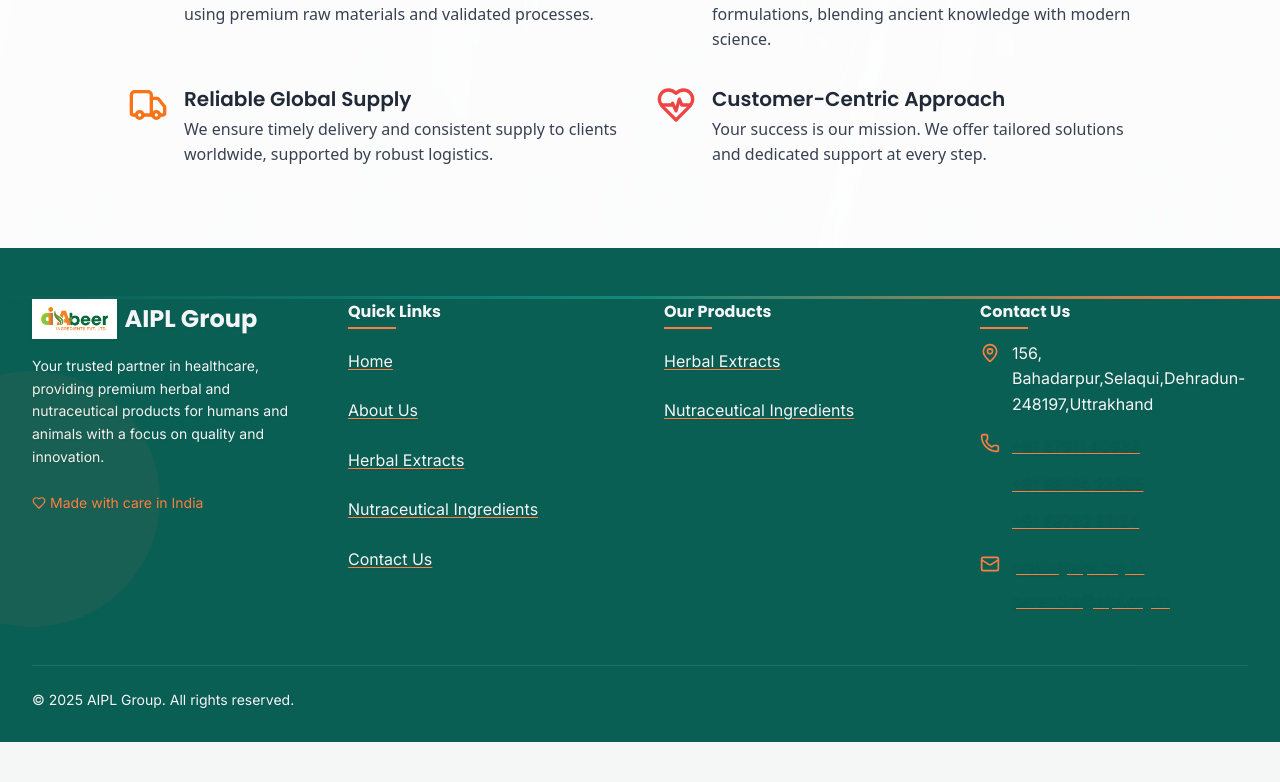
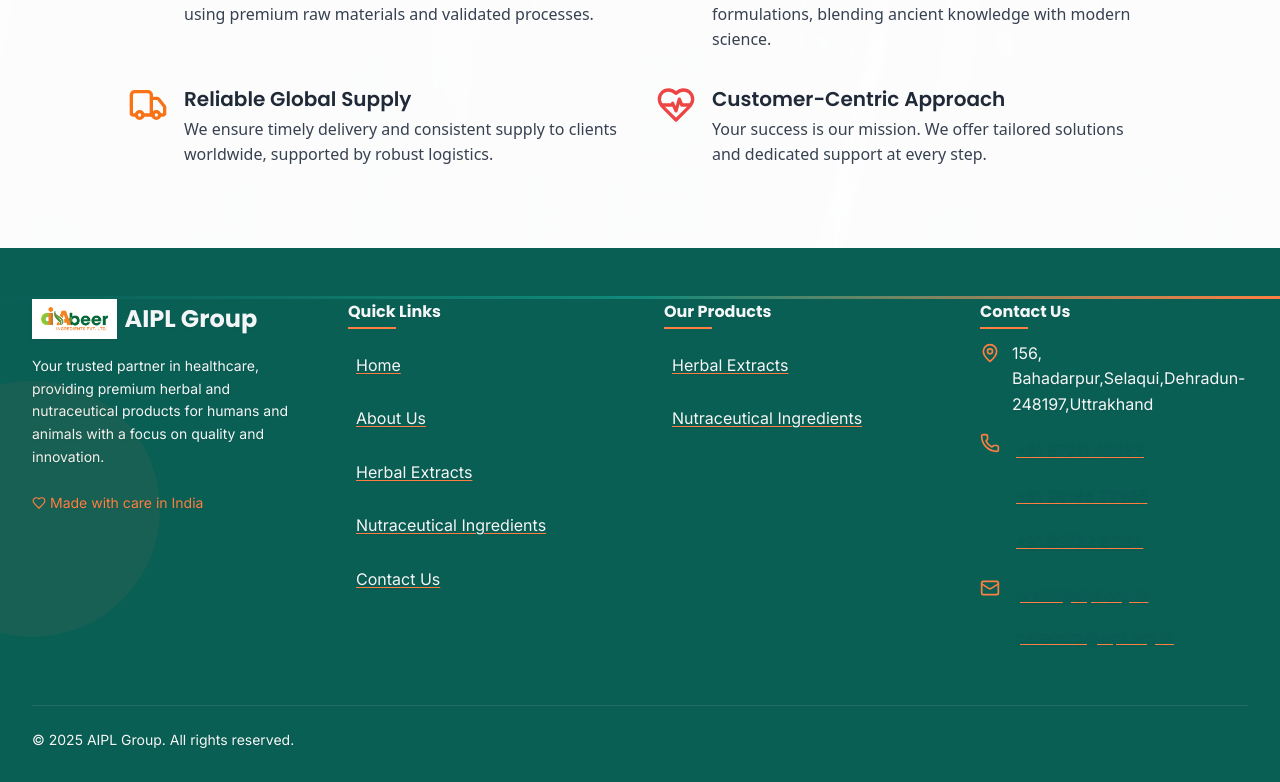
Before and after one commit to yuvrajhash/ABEER-W, a Next.js app: page / in a window 1280 px wide. Shown: the part 2248-3030 px from the top of the page. Before the commit the page ends 2990 px from the top, so only its background shows below. Built offline with nearby package versions, Linux system fonts and the light colour scheme.

Commit message:
Update Footer.tsx

```diff
--- a/app/components/Footer.tsx
+++ b/app/components/Footer.tsx
@@ -40,43 +40,43 @@
               Quick Links
               <span className="absolute -bottom-1 left-0 w-12 h-0.5 bg-accent"></span>
             </h4>
-            <ul className="space-y-2">
-              <li>
+            <ul className="space-y-1">
+              <li className="w-full">
                 <Link
                   href="/"
-                  className="text-off-white hover:text-accent transition-colors duration-200 block py-2 touch-manipulation"
+                  className="text-off-white hover:text-accent active:text-accent transition-colors duration-200 block py-3 px-2 w-full rounded-sm hover:bg-white/5 active:bg-white/10"
                 >
                   Home
                 </Link>
               </li>
-              <li>
+              <li className="w-full">
                 <Link
                   href="/about"
-                  className="text-off-white hover:text-accent transition-colors duration-200 block py-2 touch-manipulation"
+                  className="text-off-white hover:text-accent active:text-accent transition-colors duration-200 block py-3 px-2 w-full rounded-sm hover:bg-white/5 active:bg-white/10"
                 >
                   About Us
                 </Link>
               </li>
-              <li>
+              <li className="w-full">
                 <Link
                   href="/products/herbal-extracts-manufacturer"
-                  className="text-off-white hover:text-accent transition-colors duration-200 block py-2 touch-manipulation"
+                  className="text-off-white hover:text-accent active:text-accent transition-colors duration-200 block py-3 px-2 w-full rounded-sm hover:bg-white/5 active:bg-white/10"
                 >
                   Herbal Extracts
                 </Link>
               </li>
-              <li>
+              <li className="w-full">
                 <Link
                   href="/products/nutraceutical-ingredients-supplier"
-                  className="text-off-white hover:text-accent transition-colors duration-200 block py-2 touch-manipulation"
+                  className="text-off-white hover:text-accent active:text-accent transition-colors duration-200 block py-3 px-2 w-full rounded-sm hover:bg-white/5 active:bg-white/10"
                 >
                   Nutraceutical Ingredients
                 </Link>
               </li>
-              <li>
+              <li className="w-full">
                 <Link
                   href="/contact"
-                  className="text-off-white hover:text-accent transition-colors duration-200 block py-2 touch-manipulation"
+                  className="text-off-white hover:text-accent active:text-accent transition-colors duration-200 block py-3 px-2 w-full rounded-sm hover:bg-white/5 active:bg-white/10"
                 >
                   Contact Us
                 </Link>
@@ -90,19 +90,19 @@
               Our Products
               <span className="absolute -bottom-1 left-0 w-12 h-0.5 bg-accent"></span>
             </h4>
-            <ul className="space-y-2">
-              <li>
+            <ul className="space-y-1">
+              <li className="w-full">
                 <Link
                   href="/products/herbal-extracts-manufacturer"
-                  className="text-off-white hover:text-accent transition-colors duration-200 block py-2 touch-manipulation"
+                  className="text-off-white hover:text-accent active:text-accent transition-colors duration-200 block py-3 px-2 w-full rounded-sm hover:bg-white/5 active:bg-white/10"
                 >
                   Herbal Extracts
                 </Link>
               </li>
-              <li>
+              <li className="w-full">
                 <Link
                   href="/products/nutraceutical-ingredients-supplier"
-                  className="text-off-white hover:text-accent transition-colors duration-200 block py-2 touch-manipulation"
+                  className="text-off-white hover:text-accent active:text-accent transition-colors duration-200 block py-3 px-2 w-full rounded-sm hover:bg-white/5 active:bg-white/10"
                 >
                   Nutraceutical Ingredients
                 </Link>
@@ -127,13 +127,13 @@
               <li className="flex items-start space-x-3">
                 <Phone className="w-5 h-5 text-accent flex-shrink-0 mt-1" />
                 <div className="text-off-white space-y-1">
-                  <a href="tel:+918791140933" className="block hover:text-accent transition-colors duration-200 py-1">
+                  <a href="tel:+918791140933" className="block hover:text-accent active:text-accent transition-colors duration-200 py-2 px-1 rounded-sm hover:bg-white/5 active:bg-white/10">
                     +91 87911 40933
                   </a>
-                  <a href="tel:+919818422865" className="block hover:text-accent transition-colors duration-200 py-1">
+                  <a href="tel:+919818422865" className="block hover:text-accent active:text-accent transition-colors duration-200 py-2 px-1 rounded-sm hover:bg-white/5 active:bg-white/10">
                     +91 98184 22865
                   </a>
-                  <a href="tel:+918979291134" className="block hover:text-accent transition-colors duration-200 py-1">
+                  <a href="tel:+918979291134" className="block hover:text-accent active:text-accent transition-colors duration-200 py-2 px-1 rounded-sm hover:bg-white/5 active:bg-white/10">
                     +91 89792 91134
                   </a>
                 </div>
@@ -142,10 +142,10 @@
               <li className="flex items-start space-x-3">
                 <Mail className="w-5 h-5 text-accent flex-shrink-0 mt-1" />
                 <div className="text-off-white">
-                  <a href="mailto:pratik@aipl.org.in" className="block hover:text-accent transition-colors duration-200 py-1">
+                  <a href="mailto:pratik@aipl.org.in" className="block hover:text-accent active:text-accent transition-colors duration-200 py-2 px-1 rounded-sm hover:bg-white/5 active:bg-white/10">
                     pratik@aipl.org.in
                   </a>
-                  <a href="mailto:parendra@aipl.org.in" className="block hover:text-accent transition-colors duration-200 py-1">
+                  <a href="mailto:parendra@aipl.org.in" className="block hover:text-accent active:text-accent transition-colors duration-200 py-2 px-1 rounded-sm hover:bg-white/5 active:bg-white/10">
                     parendra@aipl.org.in
                   </a>
                 </div>
```
